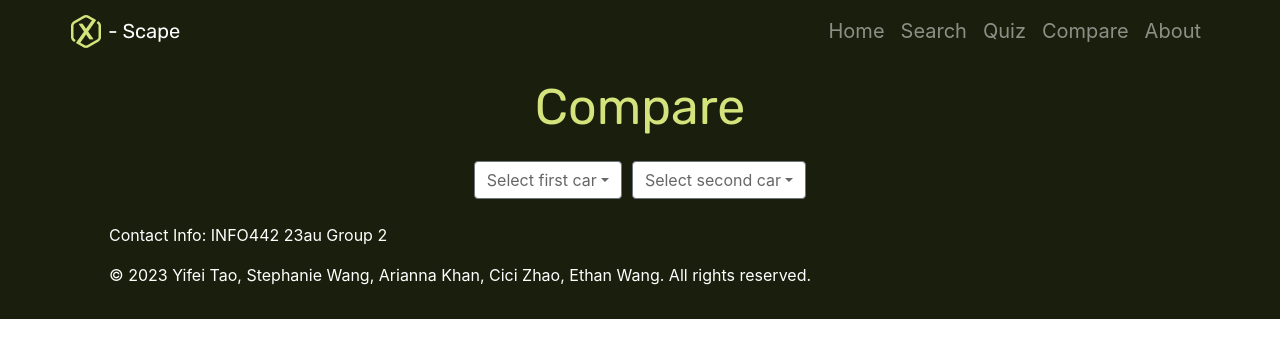
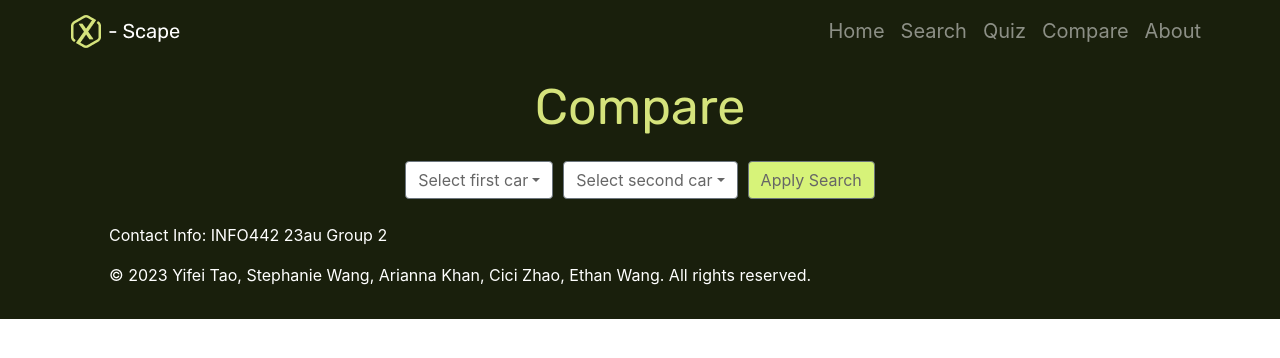
Before and after one commit to UW-INFO442-AU23/sus-city, a React (Create React App) app: page /Compare in a window 1280 px wide. Shown: the top 358 px of the page. Built offline with nearby package versions, Linux system fonts and the light colour scheme.

Commit message:
added apply search button on compare page

```diff
--- a/src/components/Compare/compare.js
+++ b/src/components/Compare/compare.js
@@ -26,6 +26,7 @@
                             <li><a class="dropdown-item" href="#">Car #3</a></li>
                         </ul>
                     </div>
+                    <button type="button" class="btn btn-secondary">Apply Search</button>
                 </div>
             </div>
         </div>
--- a/src/index.css
+++ b/src/index.css
@@ -549,6 +549,11 @@
   color: #666;
 }
 
+.compare .btn-secondary {
+  background-color: #d7f379;
+  color: #666;
+}
+
 
 .search {
   background-color: #191f0c;
```
